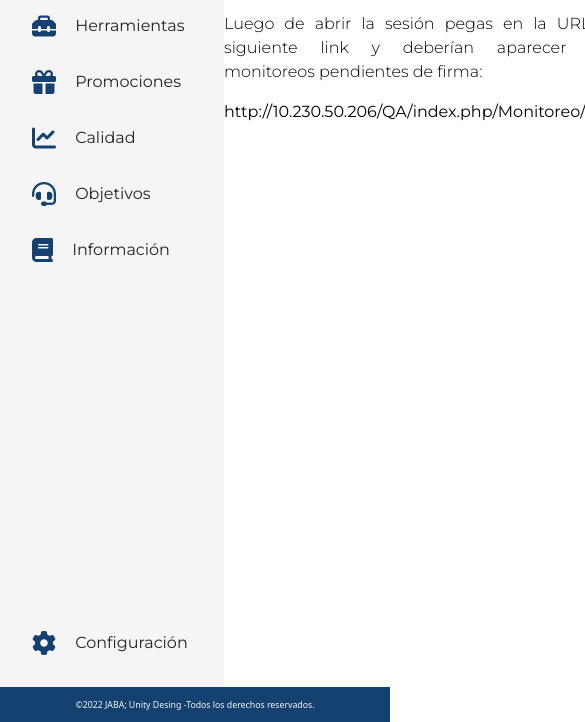
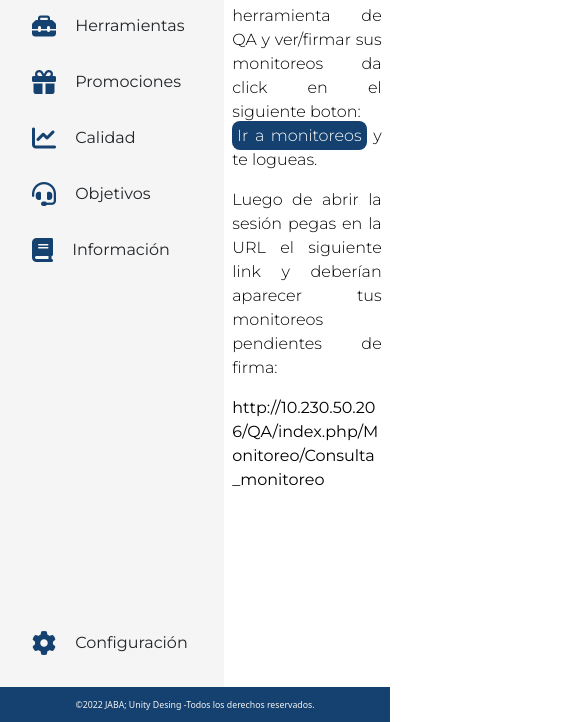
Before and after one commit to Amelissarc/Tlc-Sac, a website: page pages/calidad.html in a window 390 px wide. Shown: the part 157-879 px from the top of the page, 585 px wide, since content can reach past the window. Drawn offline with nearby package versions, Linux system fonts and the light colour scheme.

Commit message:
modificando jquery

```diff
--- a/pages/calidad.html
+++ b/pages/calidad.html
@@ -21,7 +21,7 @@
 </head>
 
 <!-- Content -->
-<body>
+<body style="overflow-x: hidden;">
     <main>
     <!-- Menú -->
     <div class="main-container">
@@ -56,11 +56,10 @@
             <h2>Calidad</h2>
         </div>
         <div class="text-hero">
-            <p>Para poder acceder, momentáneamente, a la herramienta de QA y ver/firmar sus monitoreos da click en el siguiente boton: <a href="http://10.230.50.206/QA/index.php/" class="button_link" target="_blank" rel="noopener">Ir a monitoreos</a> y te logueas. </p>
+            <p>Para poder acceder, momentáneamente, a la herramienta de QA y ver/firmar sus monitoreos da click en el siguiente boton: <br><a href="http://10.230.50.206/QA/index.php/" class="button_link" target="_blank" rel="noopener">Ir a monitoreos</a> y te logueas. </p>
             <p>Luego de abrir la sesión pegas en la URL el siguiente link y deberían aparecer tus monitoreos pendientes de firma:</p>
             <p><strong> http://10.230.50.206/QA/index.php/Monitoreo/Consulta_monitoreo </strong></p>
         </div>
-
     </div>
 
 
--- a/scss/layout/body.scss
+++ b/scss/layout/body.scss
@@ -8,6 +8,7 @@ main {
    display: flex;
    font-family:'Montserrat', sans-serif;
    height: auto;
+   width: 100%;
 }
 
 .alert {
@@ -22,3 +23,24 @@ main {
     }
 
 }
+
+.content {
+    display: flex;
+    flex-direction: column;
+    margin-top: 5%;
+    text-align: center;
+    height: auto;
+    width: 100%;
+    overflow: hidden;
+    .text-hero {
+        padding: 5%;
+        text-align: justify;
+        align-items: center;
+        justify-content: center;
+        text-align: justify;
+    }
+    p {
+        width: 100%;
+        word-wrap: break-word;
+    }
+}
--- a/scss/vendors/jquery.scss
+++ b/scss/vendors/jquery.scss
@@ -1,15 +1,31 @@
 @media screen and (max-width:767px) {
-    .content {
+    main {
+        display: flex;
+        font-family:'Montserrat', sans-serif;
+        height: auto;
+        width: 100%;
+        overflow: hidden;
+     }
+    div.content {
         display: flex;
         flex-direction: column;
         position:absolute;
-        top: 0%;
+        margin-top: 5%;
         margin: 10px;
         }
-        .text-hero {
-            padding-top: 5%;
-            align-items: center;
-            justify-content:center;
-        }
+    div.text-hero {
+        padding-top: 5%;
+        align-items: center;
+        justify-content:center;
+    }
+    p {
+        width: 100%;
+        word-wrap: break-word;
+    }
+    .accordion {
+        display: flex;
+        flex-direction: column;
+    }
+
 
 }
--- a/scss/views/home.scss
+++ b/scss/views/home.scss
@@ -1,20 +1,3 @@
-
-.content {
-    display: flex;
-    flex-direction: column;
-    top: 10%;
-    text-align: center;
-    height: auto;
-    width: 100%;
-    .text-hero {
-        padding-top: 5%;
-        text-align: justify;
-        align-items: center;
-        justify-content: center;
-        text-align: justify;
-    }
-}
-
 div.conect ul {
     display:flex;
     flex-direction: row;
@@ -33,5 +16,4 @@ div.conect ul {
         font-size: 50px;
         color: rgb(115, 215, 115);
     }
-
 }
```
Also changed, not shown: index.html (+1 -1 lines), pages/herramientas.html (+1 -1 lines), css/main.css, scss/vendors/grid.scss (deleted).
